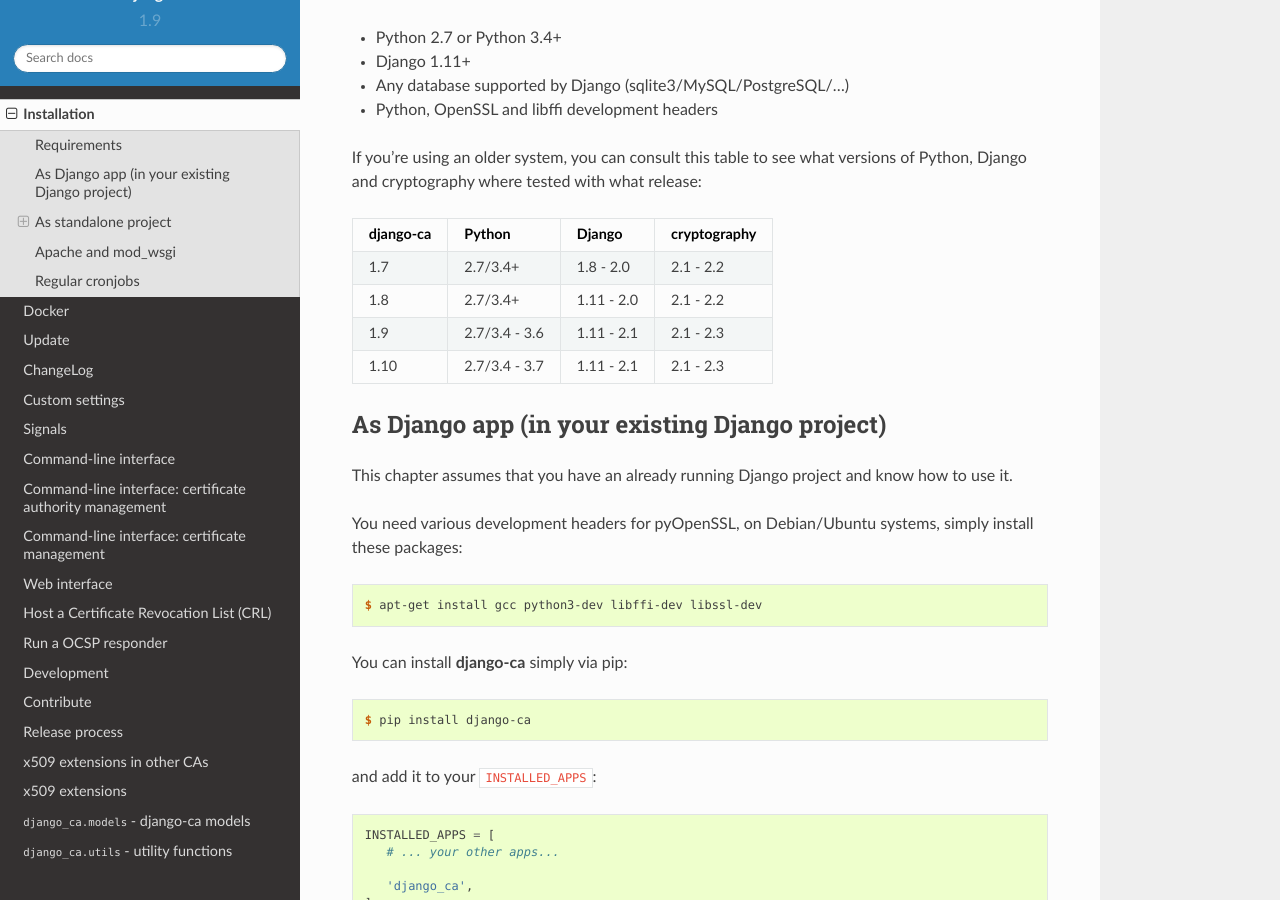
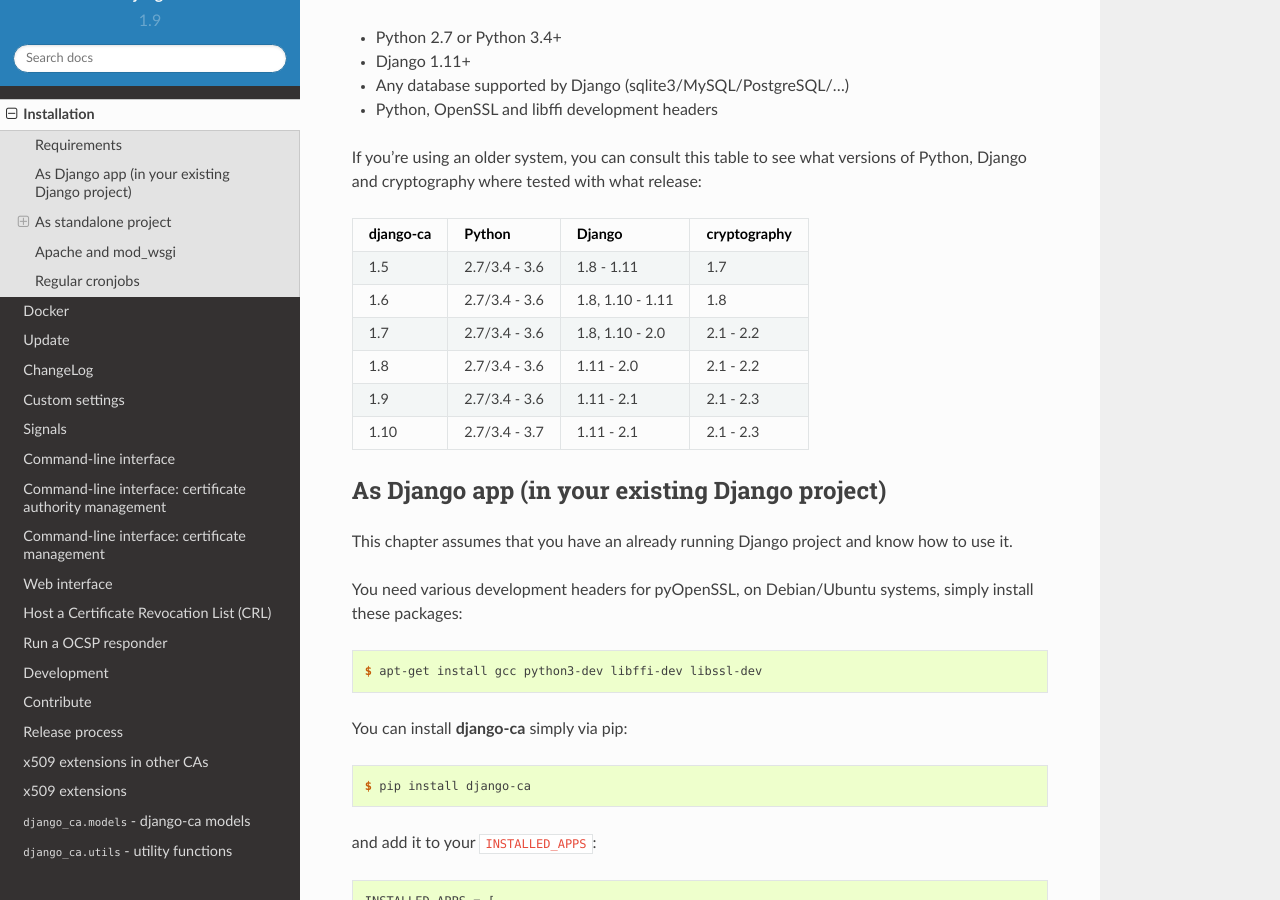
Before and after one commit to mathiasertl/django-ca, a Sphinx documentation site: the page built from docs/source/install.rst, in a window 1280 px wide and 900 px high, scrolled down 310 px. Built offline with Sphinx 7.4.7 and the Read the Docs theme 2.0.0, drawn with Linux system fonts in a browser that asks for light colours.

Commit message:
extend compat matrix to some more older versions

```diff
--- a/docs/source/install.rst
+++ b/docs/source/install.rst
@@ -19,14 +19,16 @@
 If you're using an older system, you can consult this table to see what versions
 of Python, Django and cryptography where tested with what release:
 
-=========== ============== =========== ============
-django-ca   Python         Django      cryptography
-=========== ============== =========== ============
-1.7         2.7/3.4+       1.8 - 2.0   2.1 - 2.2
-1.8         2.7/3.4+       1.11 - 2.0  2.1 - 2.2
-1.9         2.7/3.4 - 3.6  1.11 - 2.1  2.1 - 2.3
-1.10        2.7/3.4 - 3.7  1.11 - 2.1  2.1 - 2.3
-=========== ============== =========== ============
+=========== ============== ================= ============
+django-ca   Python         Django            cryptography
+=========== ============== ================= ============
+1.5         2.7/3.4 - 3.6  1.8 - 1.11        1.7
+1.6         2.7/3.4 - 3.6  1.8, 1.10 - 1.11  1.8
+1.7         2.7/3.4 - 3.6  1.8, 1.10 - 2.0   2.1 - 2.2
+1.8         2.7/3.4 - 3.6  1.11 - 2.0        2.1 - 2.2
+1.9         2.7/3.4 - 3.6  1.11 - 2.1        2.1 - 2.3
+1.10        2.7/3.4 - 3.7  1.11 - 2.1        2.1 - 2.3
+=========== ============== ================= ============
 
 As Django app (in your existing Django project)
 _______________________________________________
```
